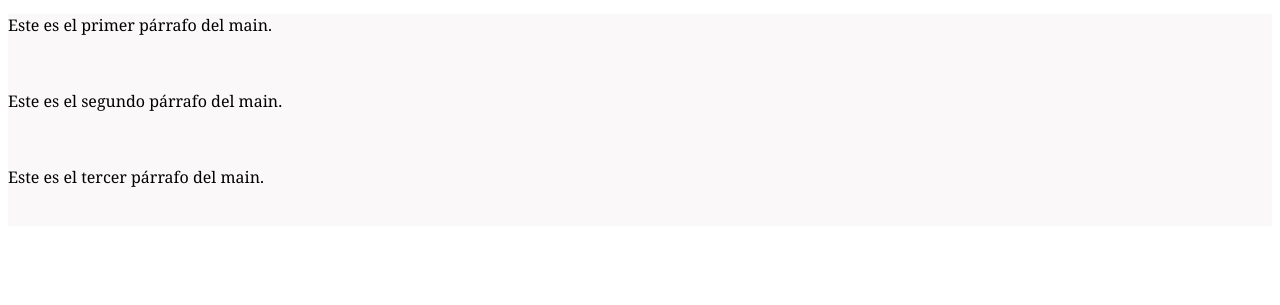
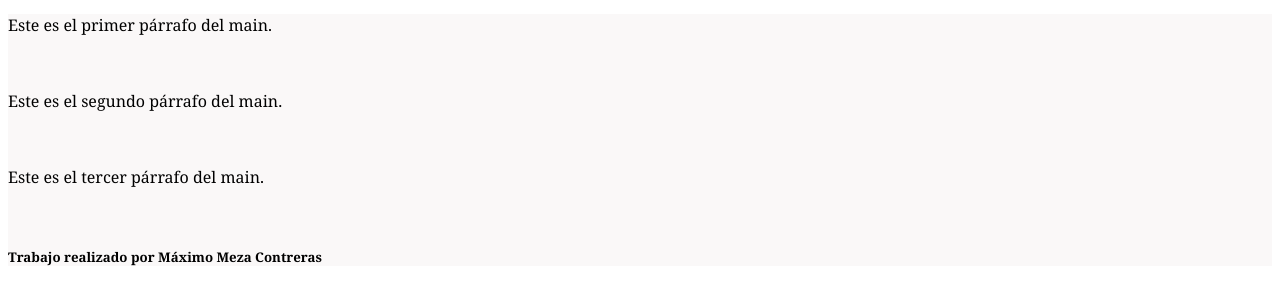
Before and after one commit to MaximoMeza3150/CodiGO_RetosEntregables_MMeza, a plain HTML site: page Semana_1/index.html in a window 1280 px wide. Shown: the part 251-556 px from the top of the page. Drawn offline with Linux system fonts and the light colour scheme.

Commit message:
Update index.html

```diff
--- a/Semana_1/index.html
+++ b/Semana_1/index.html
@@ -42,6 +42,7 @@
         <br>
         <p>Este es el tercer párrafo del main.</p>
         <br>
+        <p><h5>Trabajo realizado por Máximo Meza Contreras</h5></p>
     </main>
 </body>
 </html>
```
